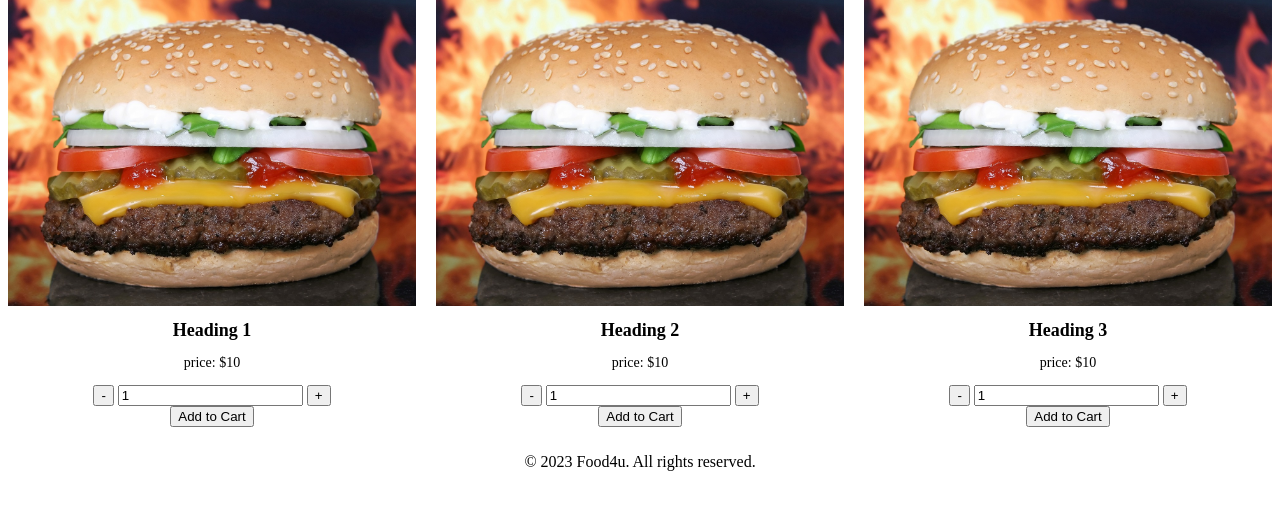
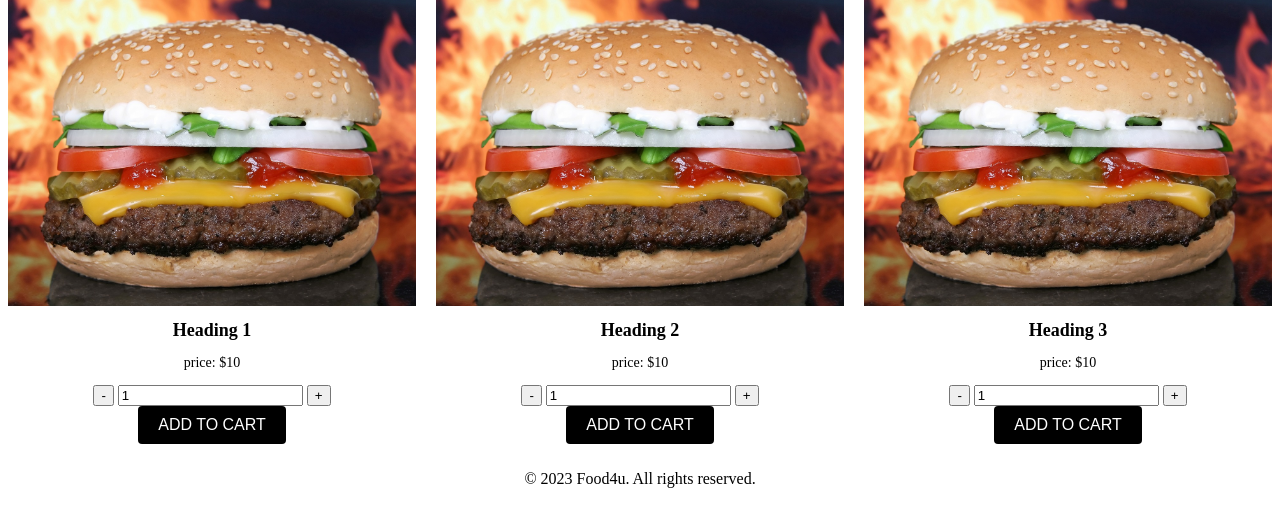
Before and after one commit to Sagarinfyx/SagarFoodApp, a Flask app: page / in a window 1280 px wide. Shown: the part 199-726 px from the top of the page. Run offline with Flask 3, Linux system fonts and the light colour scheme.

Commit message:
Update styles.css

```diff
--- a/static/styles.css
+++ b/static/styles.css
@@ -57,3 +57,20 @@ footer {
     background-color: #ddd;
     color: black;
 }
+/* Styles for the Add to Cart button */
+.add-to-cart {
+    display: inline-block;
+    padding: 10px 20px;
+    background-color: black; /* Change this to your preferred button color */
+    color: #fff;
+    border: none;
+    border-radius: 4px;
+    font-size: 16px;
+    cursor: pointer;
+    transition: background-color 0.3s;
+    text-transform: uppercase;
+  }
+
+  .add-to-cart:hover {
+    background-color: #0056b3; /* Darker color when hovered */
+  }
```
